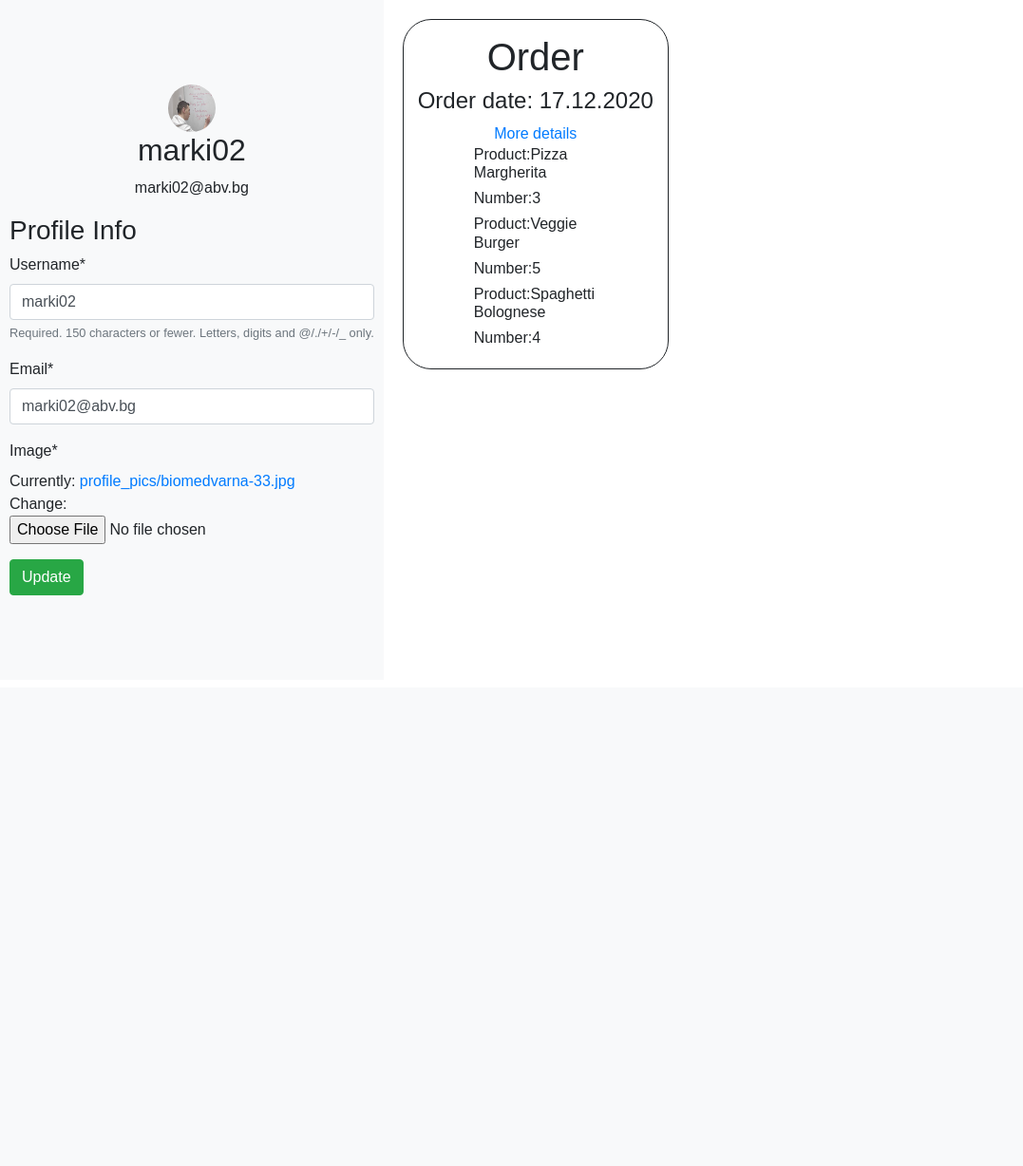
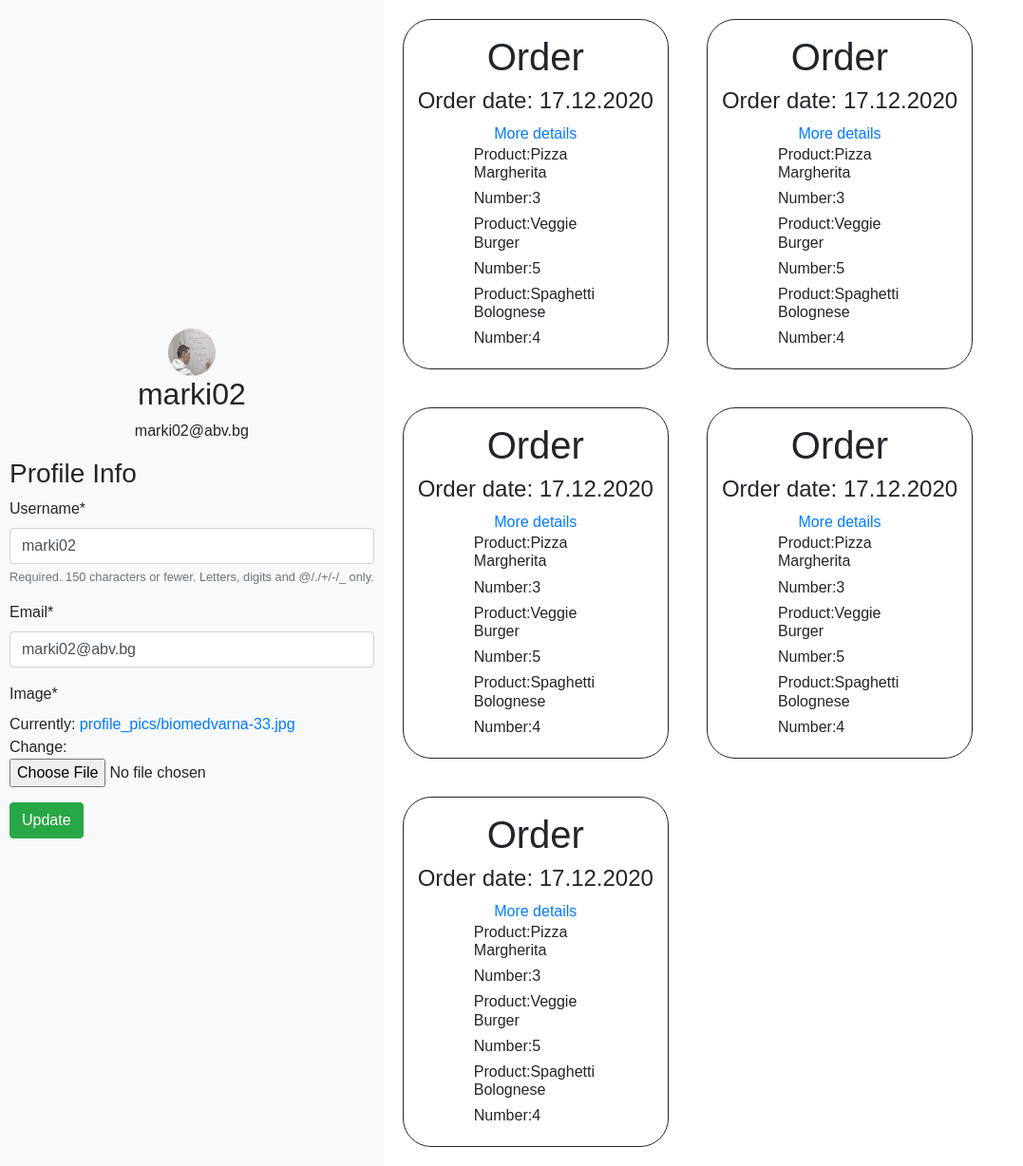
Before and after one commit to MarkKirichev/pickafood, a Django app: page /profile/ in a window 1280 px wide. Shown: the part 76-1304 px from the top of the page at 95% size, without its empty margins (0-1077 px from the left). Before the commit the page ends 703 px from the top, so only its background shows below. Run offline with Django 3.2, Linux system fonts and the light colour scheme; a user stored in the database is signed in; data comes from the database, SQL or seed files in the repository; parts of the project's set-up code (start-up, migrations or seed data) failed here and were passed over; some libraries are stand-ins or nearby versions.

Commit message:
- configured the user to show all available orders; TODO: admin

```diff
--- a/app/templates/users/common_profile.html
+++ b/app/templates/users/common_profile.html
@@ -8,6 +8,7 @@
 <body>
 
 {% block is_admin %}
+    {% for i in range %}
 
         <div
                 style="
@@ -28,7 +29,9 @@
             <h4>Order date: 17.12.2020</h4>
             <a href="#">More details</a>
 
-        {% for order in orders %}
+
+
+            {% for order in order_number_0 %}
                 <div>
                     <h6 style="
                                 width: 130px;
@@ -40,8 +43,10 @@
                     >Number:{{ order.number_ordered }}</h6>
                 </div>
             {% endfor %}
+
+
         </div>
-
+    {% endfor %}
 {% endblock is_admin %}
 
 </body>
--- a/users/views.py
+++ b/users/views.py
@@ -51,19 +51,26 @@ def profile(request):
         profile_form = ProfileUpdateForm(instance=request.user.profile)
 
     restaurants = Restaurant.objects.all()
-    user_order = Order.objects.get(order_profile=request.user.profile)
-    orders = OrderItem.objects.filter(user_order=user_order)
+    # user_order = Order.objects.get(order_profile=request.user.profile)
 
     context = {
-        'user_form': user_form,
-        'profile_form': profile_form,
-        'restaurants': restaurants,
-        'orders': orders
+          'user_form': user_form,
+          'profile_form': profile_form,
+          'restaurants': restaurants,
     }
 
     if not request.user.profile.is_restaurant_admin_profile == '':
         return render(request, 'users/admin_profile.html', context)
     else:
+        user_order = Order.objects.filter(order_profile=request.user.profile)
+        current = 0
+        for current_order in user_order:
+            orders = [item for item in OrderItem.objects.all() if item.user_order == current_order]
+            current_str = "order_number_" + str(current)
+            context[current_str] = orders
+            current += 1
+            # print(current_str)
+            context['range'] = range(5)
         return render(request, 'users/common_profile.html', context)
 
 '''
```
Lines whose indentation alone changed are shown as unchanged.
